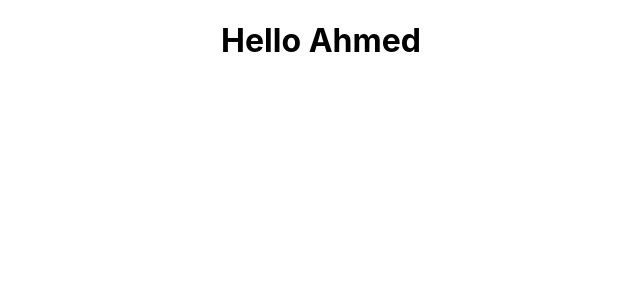
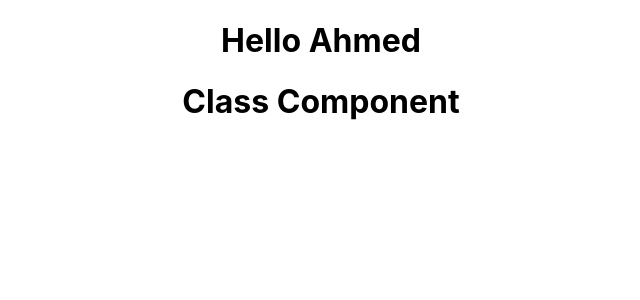
Before and after one commit to found-rahat/ReactLearn, a React (Create React App) app: page / in a window 1280 px wide. Shown: the top 300 px of the page, without its empty margins (319-959 px from the left). Built offline with nearby package versions, Linux system fonts and the light colour scheme.

Commit message:
Class Component

```diff
--- a/src/App.js
+++ b/src/App.js
@@ -1,11 +1,13 @@
 import logo from "./logo.svg";
 import "./App.css";
 import { Greet } from "./components/Greet";
+import Welcome from "./components/welcome";
 
 function App() {
   return (
     <div className="App">
       <Greet />
+      <Welcome />
     </div>
   );
 }
--- /dev/null
+++ b/src/components/welcome.js
@@ -0,0 +1,8 @@
+import React, { Component } from "react";
+
+class Welcome extends Component {
+  render() {
+    return <h1>Class Component</h1>;
+  }
+}
+export default Welcome;
```
